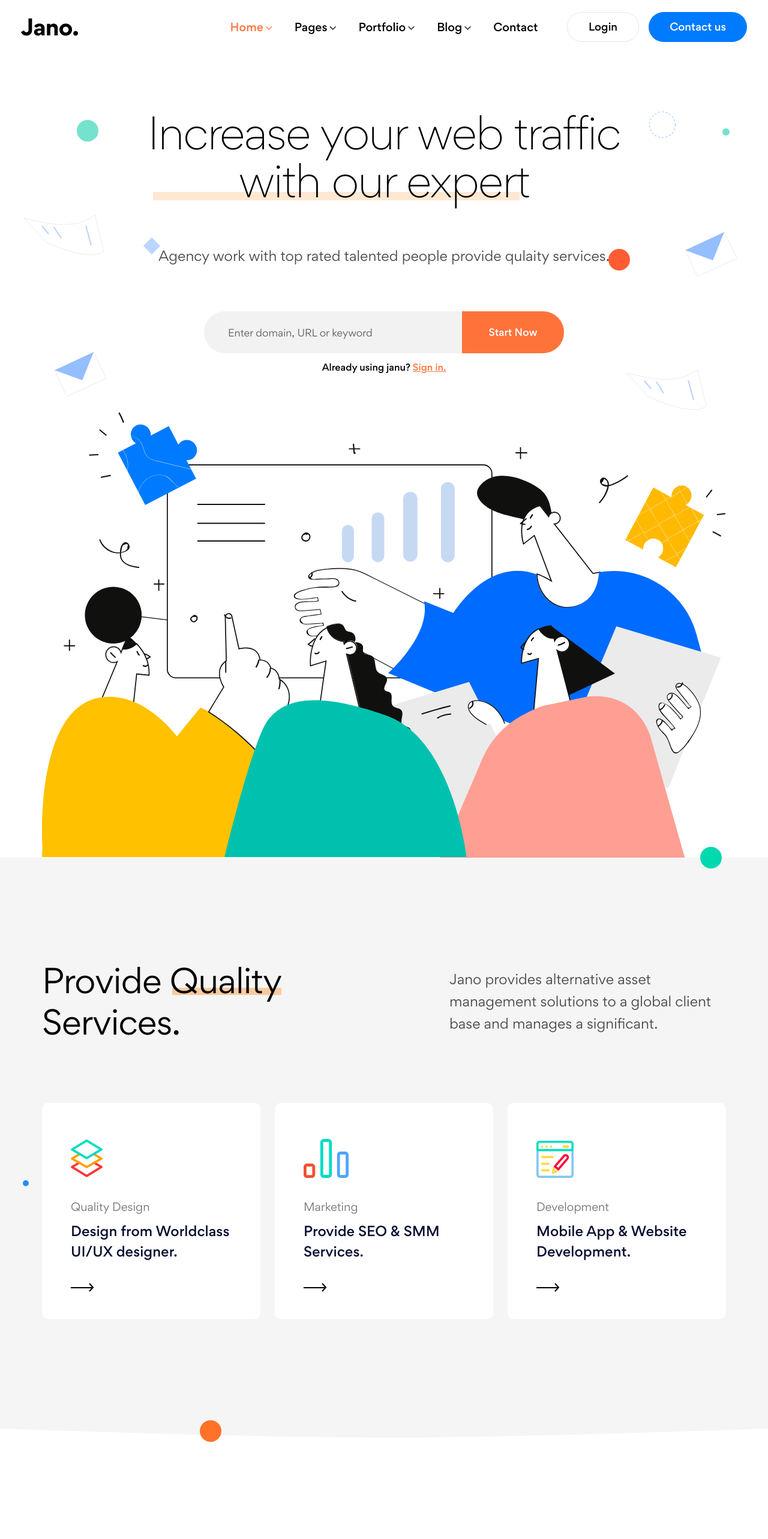
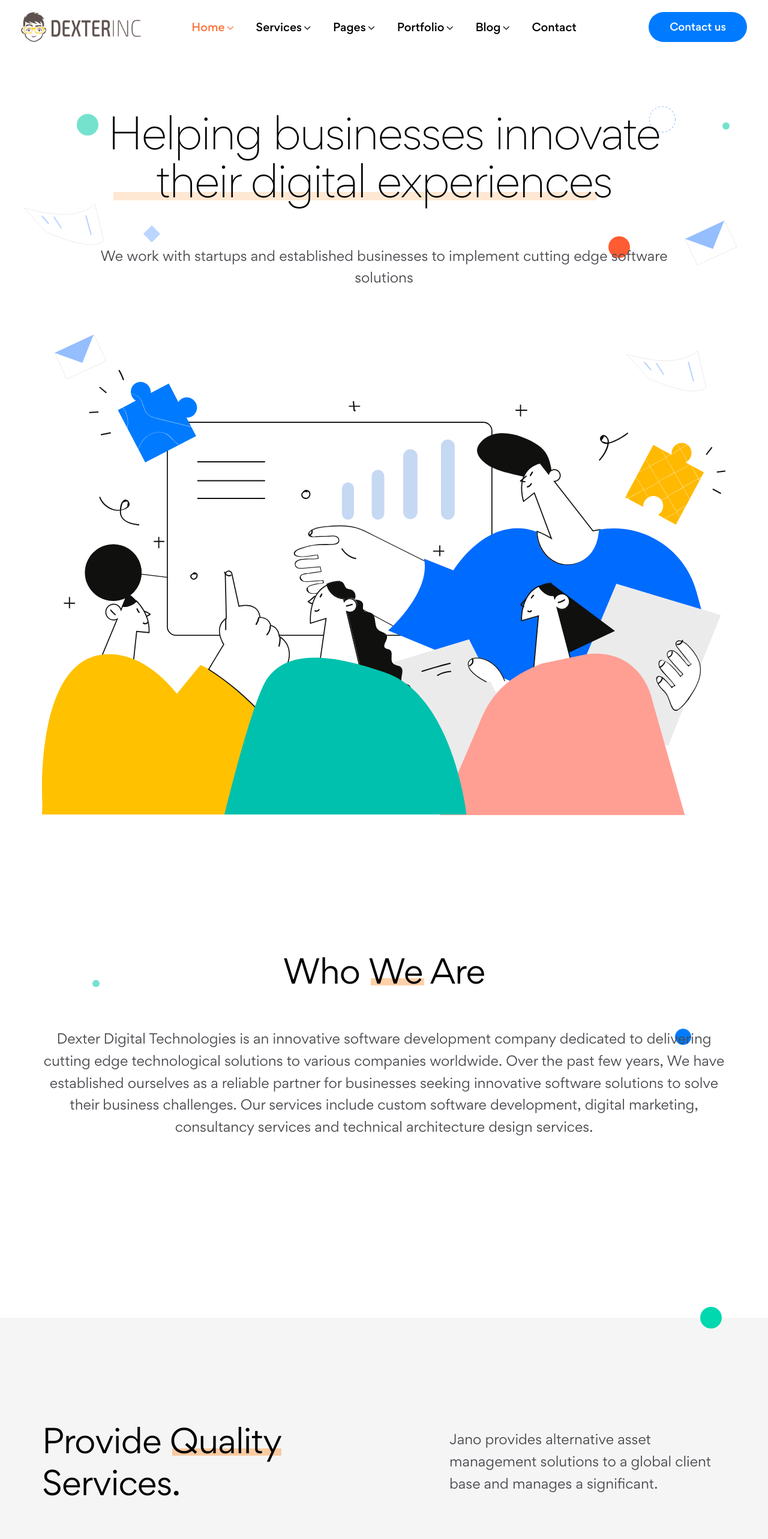
Before and after one commit to dexterdigitaltechnologies/dexter-ui, a Next.js app: page /home/seo-agency in a window 1280 px wide. Shown: the top 2566 px of the page at 60% size. Built offline with nearby package versions, Linux system fonts and the light colour scheme.

Commit message:
home page
home page changes

```diff
--- a/components/header/MainMenu.jsx
+++ b/components/header/MainMenu.jsx
@@ -4,6 +4,7 @@ import {
   pagesItems,
   portfolioItems,
   blogItems,
+  services
 } from "../../data/menu";
 
 import { useRouter } from "next/router";
@@ -90,6 +91,30 @@ const MainMenu = () => {
           </li>
           {/* End li (home mega menu) */}
 
+          <li className="nav-item  dropdown">
+            <a
+              className="nav-link dropdown-toggle"
+              href="#"
+              role="button"
+              data-bs-toggle="dropdown"
+              data-bs-auto-close="outside"
+              aria-expanded="false"
+            >
+              Services
+            </a>
+            <ul className="dropdown-menu" style={{minWidth:"270px"}}>
+              {services.map((item, index) => (
+                <li className="dropdown-submenu dropdown" key={index}>
+                  <Link href={item.link} className="dropdown-item">
+                    <span>{item.name}</span>
+                  </Link>
+
+                </li>
+              ))}
+
+
+            </ul>
+          </li>
           <li className="nav-item  dropdown">
             <a
               // className="nav-link dropdown-toggle"
--- a/components/home-page/home-11/Contact.jsx
+++ b/components/home-page/home-11/Contact.jsx
@@ -3,11 +3,9 @@ import Form from "./Form";
 const Contact = () => {
   const contentData = {
     imgSrc: "/images/icon/icon_60.svg",
-    title: "Let’s talk with experience advisors.",
+    title: "Join Dexter Digital Technologies on your journey to digital success.",
     subtitle:
-      "eiusmod tempor incididunt. Ut enim mim veniam, quis nostrud elit.",
-    urgent: "Urgent?",
-    phone: "+227 300-3676",
+      "Contact us today to explore how our expertise can transform your business in the digital age. Your vision is our mission, and we are committed to helping you achieve it.",
   };
 
   return (
@@ -20,13 +18,13 @@ const Contact = () => {
           </h2>
         </div>
         <p className="text-lg tx-dark mb-55 lg-mb-30">{contentData.subtitle}</p>
-        <div className="fw-500 fs-18 ur-text mb-5">{contentData.urgent}</div>
-        <div className="call-btn">
+        <div className="fw-500 fs-16 ur-text mb-5">{contentData.urgent}</div>
+        {/* <div className="call-btn">
           <span className="fs-18 tx-dark d-inline-block">Call us</span>
           <a href={"tel:" + contentData.phone} className="tx-dark tran3s">
             {contentData.phone}
           </a>
-        </div>
+        </div> */}
       </div>
 
       {/* End .col-lg-5 */}
--- a/components/home-page/home-11/Header.jsx
+++ b/components/home-page/home-11/Header.jsx
@@ -32,20 +32,14 @@ const Header = () => {
           <div className="logo order-lg-0">
             <Link href="/" className="d-block">
               <Image
-                src="/images/logo/logo_01.png"
+                src="/images/dexter/logo.png"
                 alt="logo"
-                width={95}
-                height={30}
+                width={200}
+                height={50}
               />
             </Link>
           </div>
           <div className="right-widget d-flex align-items-center ms-auto ms-lg-0 order-lg-3">
-            <Link
-              href="/login"
-              className="login-btn-one fs-17 fw-500 tran3s me-3"
-            >
-              Login
-            </Link>
             <Link
               href="/contact"
               className="contact-btn-three fs-17 fw-500 tran3s d-none d-lg-block"
--- a/components/home-page/home-11/Hero.jsx
+++ b/components/home-page/home-11/Hero.jsx
@@ -10,10 +10,9 @@ const Hero = () => {
   };
 
   const content = {
-    heading: "Increase your web traffic with our expert",
+    heading: "Helping businesses innovate their digital experiences",
     subheading:
-      "Agency work with top rated talented people provide qulaity services.",
-    btnText: "Start Now",
+      "We work with startups and established businesses to implement cutting edge software solutions ",
   };
 
   return (
@@ -24,29 +23,7 @@ const Hero = () => {
       <p className="text-lg mb-75 pt-60 lg-mb-40 lg-pt-40">
         {content.subheading}
       </p>
-      <div
-        className="subscribe-form m-auto"
-        data-aos="fade-up"
-        data-aos-delay="200"
-      >
-        <form onSubmit={handleFormSubmit} className="position-relative">
-          <input
-            type="email"
-            placeholder="Enter domain, URL or keyword"
-            value={inputValue}
-            onChange={(e) => setInputValue(e.target.value)}
-          />
-          <button type="submit" className="tran3s position-absolute fw-500">
-            {content.btnText}
-          </button>
-        </form>
-        <p className="m0 pt-10 fw-500 tx-dark fs-15">
-          Already using janu?{" "}
-          <Link href="/login" className="text-decoration-underline">
-            Sign in.
-          </Link>
-        </p>
-      </div>
+
     </>
   );
 };
--- a/components/home-page/home-11/Services.jsx
+++ b/components/home-page/home-11/Services.jsx
@@ -1,55 +1,84 @@
 import Link from "next/link";
 
-const Services = () => {
-  const servicesData = [
+const Services2 = () => {
+  const services = [
     {
       icon: "/images/icon/icon_09.svg",
-      title: "Quality Design",
-      description: "Design from Worldclass UI/UX designer.",
-      delay: 0,
+      title: "Software design & development",
+      delay: 100,
     },
     {
-      icon: "/images/icon/icon_51.svg",
-      title: "Marketing",
-      description: "Provide SEO & SMM Services.",
+      icon: "/images/icon/icon_52.svg",
+      title: "ERP implementation",
       delay: 200,
     },
     {
-      icon: "/images/icon/icon_11.svg",
-      title: "Development",
-      description: "Mobile App & Website Development.",
+      icon: "/images/icon/icon_53.svg",
+      title: "Software Consulting",
+      delay: 100,
+    },
+    {
+      icon: "/images/icon/icon_54.svg",
+      title: "UI/UX Design",
+      delay: 200,
+    },
+    {
+      icon: "/images/icon/icon_55.svg",
+      title: "SEO & Social Marketing",
       delay: 300,
     },
+
+
   ];
+
+
+
+
+
 
   return (
     <>
-      {servicesData.map((service, index) => (
+      <div className="col-lg-5 me-auto mt-40 md-mt-10" data-aos="fade-up">
+        <div className="title-style-one">
+          <h2 className="main-title fw-normal tx-dark m0">
+            Our <br /> <span>Services</span>
+          </h2>
+        </div>
+        {/* /.title-style-one */}
+      </div>
+      {/* End .col-lg-5 */}
+
+      {services.map((service, index) => (
         <div
           key={index}
-          className={`col-lg-4 col-md-6 d-flex mt-40`}
+          className={`col-lg-3 col-sm-6 d-flex mt-40`}
+          data-aos="fade-up"
           data-aos-delay={service.delay}
-          data-aos="fade-up"
         >
           <div className="card-style-ten d-flex flex-column bg-white pe-3 ps-3 pe-xl-5 ps-xl-5 pt-60 pb-45 lg-pt-40 lg-pb-30">
             <div className="icon d-flex align-items-end">
-              <img src={service.icon} alt="" className="lazy-img" />
+              <img src={service.icon} alt="icon" className="lazy-img" />
             </div>
-            <span className="d-block fs-18 opacity-75 mt-35 mb-10">
-              {service.title}
-            </span>
-            <h4 className="fw-500 mb-35">{service.description}</h4>
+            <h4 className="fw-500 mt-20 mb-50">{service.title}</h4>
             <Link
               href="/pages-menu/service-details"
               className="read-btn mt-auto tran3s"
             >
-              <img src="/images/icon/icon_12.svg" alt="" className="lazy-img" />
+              <img
+                src="/images/icon/icon_12.svg"
+                alt="icon"
+                className="lazy-img"
+              />
             </Link>
           </div>
+          {/* /.card-style-ten */}
         </div>
       ))}
+
+
+      {/* End .col-xxl-2 */}
     </>
   );
 };
 
-export default Services;
+export default Services2;
--- a/data/menu.js
+++ b/data/menu.js
@@ -28,6 +28,17 @@ export const menuItems = [
     ],
   },
 ];
+
+export const services = [
+  { name: "Software Development", link: "../services/software-development" },
+  { name: "Digital Marketing", link: "../services/digital-marketing" },
+  { name: "Web Design & Development", link: "../services/web-design-development" },
+  { name: "UI/UX Design  ", link: "../services/ui-ux-design" },
+  { name: "Consulting and Strategy", link: "../services/consulting-strategy" },
+  { name: " ERP Implementation  ", link: "../services/erp-implimentation" },
+  { name: "Mobile App Development", link: "../services/mobile-app-developemnt" },
+];
+
 
 export const pagesItems = [
   {
--- a/pages/home/seo-agency.js
+++ b/pages/home/seo-agency.js
@@ -35,7 +35,7 @@ const SeoAgency = () => {
       <div className="hero-banner-six position-relative pt-180 md-pt-150">
         <div className="container">
           <div className="row">
-            <div className="col-lg-9 m-auto text-center" data-aos="fade-up">
+            <div className="col-lg-10 m-auto text-center" data-aos="fade-up">
               <Hero />
               {/* /.subscribe-form */}
             </div>
@@ -89,6 +89,40 @@ const SeoAgency = () => {
         />
       </div>
       {/* /.hero-banner-six */}
+     {/* Who we are Section */}
+     <div className="pricing-section-three position-relative mt-225 mb-225 lg-mt-140 lg-mb-120">
+        <div className="container">
+          <div className="row">
+            <div className="col-lg-12 m-auto">
+              <div
+                className="title-style-one text-center mb-70 lg-mb-40"
+                data-aos="fade-up"
+              >
+                <h2 className="main-title fw-normal tx-dark m0">
+                  Who <span>We</span> Are
+                </h2>
+                <p className="text-lg mb-75 pt-60 lg-mb-40 lg-pt-40">
+                  Dexter Digital Technologies is an innovative software
+                  development company dedicated to delivering cutting edge
+                  technological solutions to various companies worldwide. Over
+                  the past few years, We have established ourselves as a
+                  reliable partner for businesses seeking innovative software
+                  solutions to solve their business challenges. Our services
+                  include custom software development, digital marketing,
+                  consultancy services and technical architecture design
+                  services.
+                </p>
+              </div>
+              {/* /.title-style-one */}
+            </div>
+          </div>
+          {/* End .row */}
+          {/* <Pricing /> */}
+        </div>
+        {/* End .container */}
+        <div className="shapes shape-one rounded-circle" />
+        <div className="shapes shape-two rounded-circle" />
+      </div>
 
       {/*
 			=============================================
@@ -180,35 +214,6 @@ const SeoAgency = () => {
       </div>
       {/* /.fancy-feature-twentyOne */}
 
-      {/*
-			=====================================================
-			Pricing Section Three
-			=====================================================
-			*/}
-      <div className="pricing-section-three position-relative mt-225 mb-225 lg-mt-140 lg-mb-120">
-        <div className="container">
-          <div className="row">
-            <div className="col-lg-8 m-auto">
-              <div
-                className="title-style-one text-center mb-70 lg-mb-40"
-                data-aos="fade-up"
-              >
-                <div className="sc-title text-uppercase">OUR PRICING </div>
-                <h2 className="main-title fw-normal tx-dark m0">
-                  No <span>hidden</span> charge, Choose your plan.
-                </h2>
-              </div>
-              {/* /.title-style-one */}
-            </div>
-          </div>
-          {/* End .row */}
-          <Pricing />
-        </div>
-        {/* End .container */}
-        <div className="shapes shape-one rounded-circle" />
-        <div className="shapes shape-two rounded-circle" />
-      </div>
-      {/* /.pricing-section-three */}
 
       {/*
 			=============================================
@@ -224,27 +229,6 @@ const SeoAgency = () => {
         </div>
         {/* /.fancy-short-banner-eight */}
 
-        {/* ^^^^^^^^^^^^^^^^^^^ Feedback Section Five ^^^^^^^^^^^^^^^^^^^^^^^ */}
-        <div className="feedback-section-five pt-225 lg-pt-130">
-          <div className="container">
-            <div className="position-relative">
-              <div className="row">
-                <div className="col-lg-5 col-md-6 " data-aos="fade-right">
-                  <div className="title-style-one text-center text-md-start mb-100 lg-mb-50">
-                    <h2 className="main-title fw-normal tx-dark m0">
-                      You’r gonna <span>love</span> us forever.
-                    </h2>
-                  </div>
-                  {/* /.title-style-one */}
-                </div>
-              </div>
-              {/* /.row */}
-              <Testimonial />
-            </div>
-          </div>
-          {/* /.container */}
-        </div>
-        {/* /.feedback-section-five */}
 
         <div className="shapes shape-three rounded-circle" />
         <div className="shapes shape-four rounded-circle" />
@@ -261,79 +245,22 @@ const SeoAgency = () => {
           className="lazy-img shapes shape-eight"
         />
       </div>
-      {/* /.fancy-feature-twentyTwo */}
 
-      {/*
-			=====================================================
-				Blog Section Three
-			=====================================================
-			*/}
-      <div className="blog-section-three mt-225 lg-mt-140">
-        <div className="container">
-          <div className="row align-items-end">
-            <div className="col-lg-5 col-md-6 col-sm-7">
-              <div className="title-style-one text-center text-sm-start xs-mb-20 wow fadeInLeft">
-                <h2 className="main-title fw-normal tx-dark m0">
-                  <span>Company</span> inside News.
-                </h2>
-              </div>
-              {/* /.title-style-one */}
-            </div>
-            <div className="col-lg-5 col-md-6 col-sm-5 ms-auto text-center text-sm-end">
-              <Link
-                href="/blog/blog-v2"
-                className="btn-thirteen fw-500 tran3s mb-20 wow fadeInRight"
-              >
-                Go to Blog
-              </Link>
-            </div>
-          </div>
-          {/* /.row */}
 
-          <div className="row gx-xxl-5 pt-60 lg-pt-10">
-            <Blog />
-          </div>
-          {/* /.row */}
-        </div>
-      </div>
-      {/* /.blog-section-three */}
-
-      {/*
-			=====================================================
-				Fancy Short Banner Three
-			=====================================================
-			*/}
-      <div className="fancy-short-banner-three bg position-relative pt-130 pb-110 mt-225 mb-10 lg-mt-140 lg-pt-80 lg-pb-50">
-        <CallToActions />
-        <div className="shapes shape-one rounded-circle" />
-        <div className="shapes shape-two rounded-circle" />
-        <div className="shapes shape-three rounded-circle" />
-        <img
-          src="/images/assets/ils_03.svg"
-          alt="illustration"
-          className="lazy-img shapes shape-four"
-        />
-        <img
-          src="/images/assets/ils_04.svg"
-          alt="illustration"
-          className="lazy-img shapes shape-five"
-        />
-      </div>
-      {/* /.fancy-short-banner-three */}
 
       {/*
 			=====================================================
 				Footer
 			=====================================================
 			*/}
-      <div className="footer-style-six theme-basic-footer position-relative">
+         <div className="footer-style-six theme-basic-footer position-relative">
         <div className="container">
           <div className="inner-wrapper">
             <div className="row justify-content-between">
               <div className="col-lg-2 footer-intro mb-40">
                 <div className="logo">
                   <Link href="/">
-                    <img src="/images/logo/logo_01.png" alt="" width={95} />
+                    <img src="/images/dexter/logo.png" alt="" width={250} />
                   </Link>
                 </div>
               </div>
@@ -342,22 +269,22 @@ const SeoAgency = () => {
               <Footer />
 
               <div className="col-md-3 col-sm-6 mb-30">
-                <h5 className="footer-title tx-dark fw-500">Our Address</h5>
+                <h5 className="footer-title tx-dark fw-500">Address</h5>
                 <p className="fs-17">
-                  2190 Lojiho Terrace, Mirpur, Equal Licensed in 50 states.
+                  2 Fluture Court, Tarneit, Victoria 3029 Australia
                 </p>
                 <a
                   href="mailto:januinc@company.com"
                   className="email tran3s fs-17"
                 >
-                  januinc@company.com
+                  info@dexterinc.com
                 </a>
                 <br />
                 <a
                   href="tel:+7576994478"
                   className="mobile tran3s fs-20 mt-20 mb-30"
                 >
-                  +757 699-4478
+                  1300 864 393
                 </a>
                 <Social />
               </div>
@@ -368,12 +295,8 @@ const SeoAgency = () => {
             <div className="bottom-footer">
               <p className="copyright text-center m0">
                 Copyright © {new Date().getFullYear()} {"  "}
-                <a
-                  target="_blank"
-                  rel="noopener noreferrer"
-                  href="https://themeforest.net/user/ib-themes"
-                >
-                  ib-themes
+                <a target="_blank" rel="noopener noreferrer" href="#">
+                 Dexter Digital Technologies Pty. Ltd.
                 </a>
               </p>
             </div>
--- a/pages/index.js
+++ b/pages/index.js
@@ -1,10 +1,9 @@
 import Wrapper from "../layout/wrapper";
-import Insurance from "./home/insurance";
-
+import SeoAgency from "./home/seo-agency";
 const MainRoot = () => {
   return (
     <Wrapper>
-      <Insurance />
+      <SeoAgency />
     </Wrapper>
   );
 };
```
Also changed, not shown: public/images/dexter/logo.png (added).
